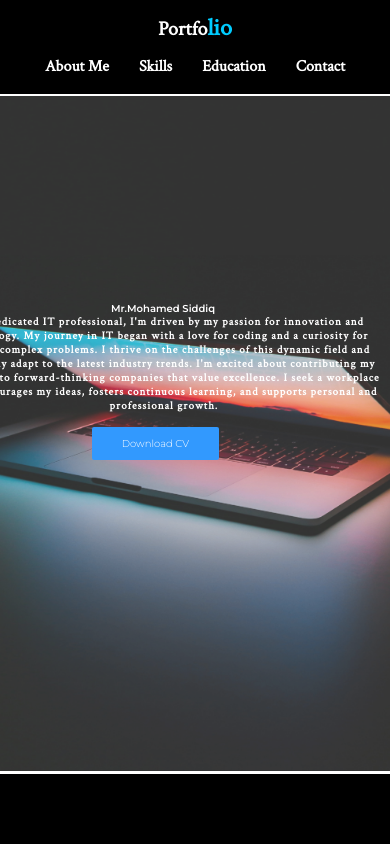
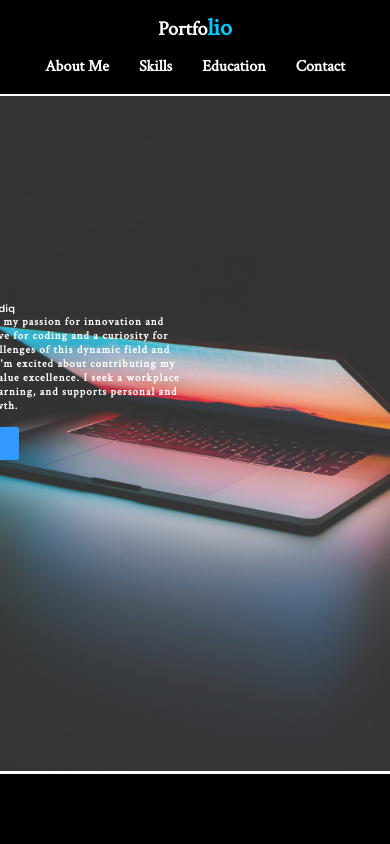
Before and after one commit to SID-DIQ/MY-PORTFOLIO, a React (Create React App) app: page / in a window 390 px wide. Shown: the top 844 px of the page. Built offline with nearby package versions, Linux system fonts and the light colour scheme.

Commit message:
Top Content Change

```diff
--- a/src/Components/TopContent/TopContent.css
+++ b/src/Components/TopContent/TopContent.css
@@ -62,7 +62,6 @@
   }
 
   .topContent__container {
-    right: 0%;
     margin: 2px;
     text-align: center;
     justify-content: center;
```
